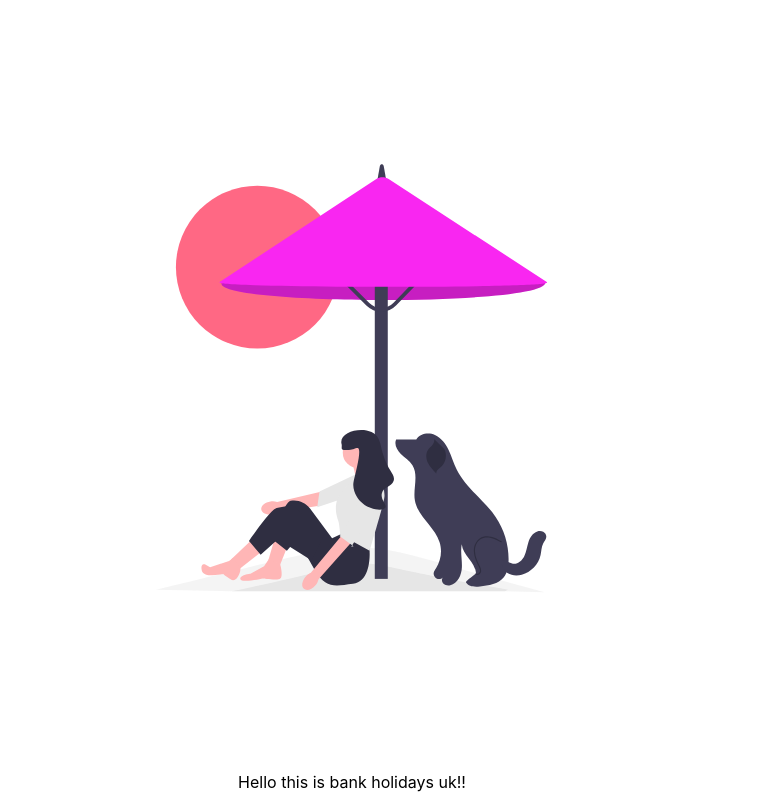
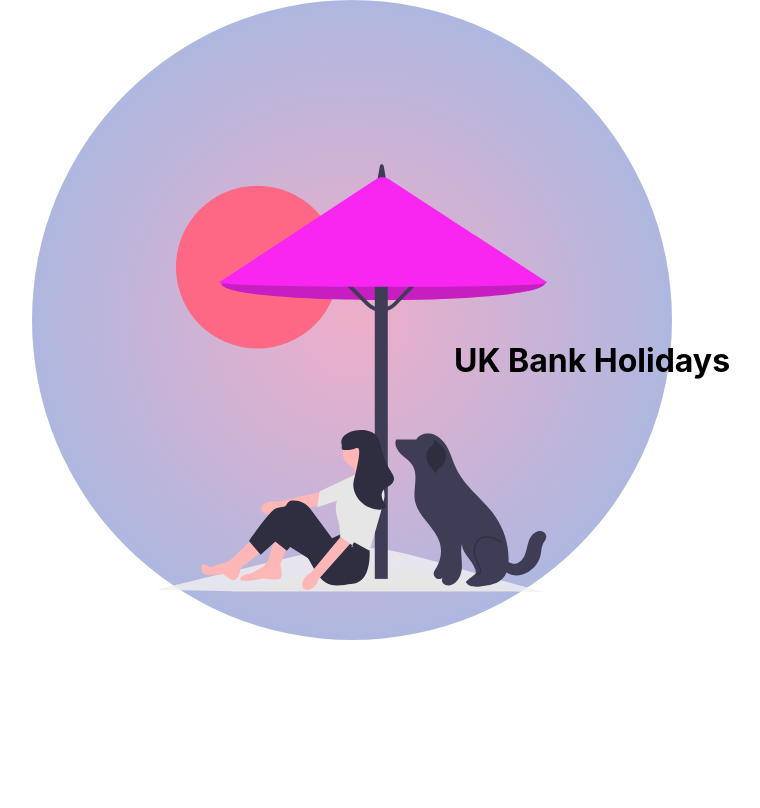
Before and after one commit to MARICEL30/uk-bank-holidays, a React (Create React App) app: page / in a window 1280 px wide. Shown: the whole page, without its empty margins (288-1048 px from the left). Built offline with nearby package versions, Linux system fonts and the light colour scheme.

Commit message:
add styled library and component

```diff
--- a/src/App.css
+++ b/src/App.css
@@ -2,15 +2,7 @@
   text-align: center;
 }
 
-.header-container {
-
-  display: flex;
-  flex-direction: column;
-  align-items: center;
-  justify-content: center;
-}
-
-.App-header {
+.App-body {
 
   object-fit: fill;
   flex-direction: column;
@@ -18,3 +10,12 @@
   align-items: center;
   justify-content: center;
 }
+
+
+.body-container {
+
+  display: flex;
+  flex-direction: column;
+  align-items: center;
+  justify-content: center;
+}
--- a/src/App.js
+++ b/src/App.js
@@ -1,15 +1,16 @@
 import './App.css';
-import { WomanIcon } from './WomanIcon';
-// import pic  from '../src/assets/uk-b-holidays.svg';
+import { Header } from './Header';
+
+
 
 function App() {
   return (
     <div className="App">
-      <header className="header-container">
-        {/* <img src={pic} className="App-header" alt="pic" /> */}
-        <WomanIcon/>
-      </header>
-      <p>Hello this is bank holidays uk!!</p>
+      <body className="body-container">
+
+        <Header/>
+      </body>
+
     </div>
   );
 }
--- /dev/null
+++ b/src/Header.js
@@ -0,0 +1,43 @@
+import styled from "styled-components";
+import { WomanIcon } from "./WomanIcon"
+
+export const Header = () => {
+
+    return (
+        <Container>
+            <Icon>
+                <WomanIcon />
+            </Icon>
+            <P> UK Bank Holidays</P>
+        </Container>
+    );
+}
+
+const Container = styled.div`
+    display: flex;
+    flex-direction: row;
+    justify-content: center;
+    margin: 0 auto;
+    min-width: 100%;
+`;
+
+const Icon = styled.div`
+   position: absolute;
+   border-radius: 50%;
+   background: rgb(238,174,202);
+   background: radial-gradient(circle, rgba(238,174,202,1) 0%, rgba(148,187,233,1) 100%);
+   width: 40rem;
+   height: 40rem;
+   z-index: 1;
+
+`;
+
+const P = styled.h1`
+    font-size: 2rem;
+    color: #000000;
+    position: absolute;
+    padding-left: 30rem;
+    padding-top: 20rem;
+    z-index: 2;
+
+`;
```
Also changed, not shown: package.json (+11 -6 lines), 1 other file (tests, documents, lock files or other folders).
